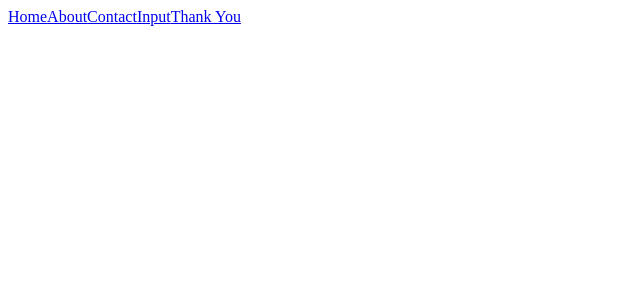
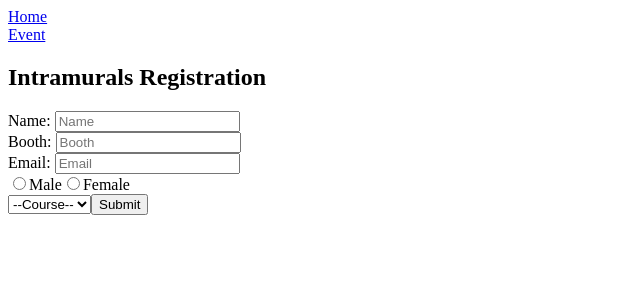
Before and after one commit to YHENGYHANG/REACT, a React (Vite) app: page /foundationR in a window 1280 px wide. Shown: the top 300 px of the page, without its empty margins (0-640 px from the left). Built offline with nearby package versions, Linux system fonts and the light colour scheme.

Commit message:
makabuang

```diff
--- a/src/App.jsx
+++ b/src/App.jsx
@@ -2,81 +2,43 @@
 //DC4 - 05:00 - 06:00pm (Monday & Wednesday & Friday)
 
 import {  Routes, Route } from 'react-router-dom'
-import {useNavigate} from 'react-router-dom'
-import { useState } from 'react'
+// import {useNavigate} from 'react-router-dom'
+// import { useState } from 'react'
 
 // import Header from './Header.jsx'
 // import StudentCard from './StudentCard.jsx'
 // import AttendanceCounter from './AttendanceCounter.jsx'
 
-function Home() {return <h1>Home Page</h1>; }
-function About() {return <h1>About Page</h1>; }
+// function Home() {return <h1>Home Page</h1>; }
+// function About() {return <h1>About Page</h1>; }
+import Home from './Home.jsx';
+import Event from './Event.jsx';
 
-function Contact() {
-  const [form, setForm] = useState({ name: '', email: '' });
-  const [error, setError] = useState('');
-  const navigate = useNavigate();
+import IntramsDetail from './IntramsDetail.jsx';
+import IntramsRegistration from './IntramsRegistration.jsx';
 
-  function handleChange(e) {
-    const { name, value } = e.target;
-    setForm(prev => ({ ...prev, [name]: value }));
-  }
-
-  function handleSubmit(e) {
-    e.preventDefault(); // stop page reload
-
-    if (!form.name.trim() || !form.email.trim()) {
-      setError('Name and Email are both required.');
-      return;
-    }
-
-    setError('');
-    navigate('/thank-you');
-  }
-
-  return (
-    <div>
-      <h1>Contact Page</h1>
-      <form onSubmit={handleSubmit}>
-        <input
-          type="text"
-          name="name"
-          value={form.name}
-          onChange={handleChange}
-          placeholder="Name"
-        />
-        <input
-          type="email"
-          name="email"
-          value={form.email}
-          onChange={handleChange}
-          placeholder="Email"
-        />
-        <button type="submit">Submit</button>
-      </form>
-      {error && <p style={{ color: 'red' }}>{error}</p>}
-    </div>
-  );
-}
-
-function ThankYou() {
-  return <h1>Thank you! Your message was received.</h1>;
-}
+import FoundationD from './FoundationD.jsx';
+import FoundationR from './FoundationR.jsx';
 
 
-function NameInput(){
-  const [name, setName] = useState('');
-  return(
-    <div>
-     <input
-       value={name}
-       onChange={(e) => setName(e.target.value)}
-       placeholder="Enter your name"
-     />
-    <p>Hello, {name}!</p>
-    </div>
-  );
-}
+// function ThankYou() {
+//   return <h1>Thank you! Your message was received.</h1>;
+// }
+
+
+// function NameInput(){
+//   const [name, setName] = useState('');
+//   return(
+//     <div>
+//      <input
+//        value={name}
+//        onChange={(e) => setName(e.target.value)}
+//        placeholder="Enter your name"
+//      />
+//     <p>Hello, {name}!</p>
+//     </div>
+//   );
+// }
 
 
 
@@ -97,10 +59,11 @@ function App(){
       <NavBar />
       <Routes>
         <Route path="/" element={<Home />} />
-        <Route path="/about" element={<About />} />
-        <Route path="/contact" element={<Contact />} />
-        <Route path="/input" element={<NameInput />} />
-        <Route path="/thank-you" element={<ThankYou />} />
+        <Route path="/event" element={<Event />} />
+        <Route path="/intramsD" element={<IntramsDetail />} />
+        <Route path="/intramsR" element={<IntramsRegistration />} />
+        <Route path="/foundationD" element={<FoundationD />} />
+        <Route path="/foundationR" element={<FoundationR />} />
       </Routes>
 
 
--- /dev/null
+++ b/src/Event.jsx
@@ -0,0 +1,25 @@
+import { Link } from "react-router-dom";
+
+function Event(){
+    const event = ['Intramurals', 'Foundation Day', "Buwan ng Wika"];
+
+    return(
+        <div>
+            <h2>In coming Events:</h2>
+            <ul>
+                {event.map((item, index) => (
+                    <li key={index}>{item}</li>
+                ))}
+
+
+            </ul>
+
+            <h2>Details:</h2>
+            <Link to="/intramsD">Intramurals Detail</Link>
+            <br></br>
+            <Link to="/foundationD">Foundataion Day Details</Link>
+            <br></br>
+            <Link to="/buwan">Buwan ng Wika Registration</Link>
+        </div>
+    )
+}export default Event
--- /dev/null
+++ b/src/FoundationD.jsx
@@ -0,0 +1,17 @@
+import { Link } from "react-router-dom"
+function FoundationD(){
+    return(
+    <div>
+        <h1>Foundation Day 2027</h1>
+        <h2>Details:</h2>
+        <p><b>Date: </b>March 3, 2027</p>
+        <p><b>Location:</b> Mater Dei College</p>
+        <p>Click and join for our annual Foundation Day!!</p>
+
+        <br></br>
+        <h2>Registration:</h2>
+        <Link to="/foundationR">Foundation Day Registration</Link>
+        <br></br>
+    </div>
+    )
+}export default FoundationD
--- /dev/null
+++ b/src/FoundationR.jsx
@@ -0,0 +1,107 @@
+import {useState} from "react";
+
+function FoundationR(){
+    const [form, setForm] = useState({ name: '', sport: '' });
+    const [radioB, setRB] = useState('');
+    const [dropL, setDrop] = useState('');
+    // const [error, setError] = useState('');
+
+
+  function handleChange(e) {
+    const { name, value } = e.target;
+    setForm(prev => ({ ...prev, [name]: value }));
+
+  }
+
+  function handleRadio(){
+    setRB(event.target.value);
+  }
+
+  function handleDrop(){
+    setDrop(event.target.value);
+  }
+
+  function handleSubmit(e) {
+    alert('Registration Submitted!!')
+
+    e.preventDefault(); // stop page reload
+    console.log('FOUNDATION DAY REGISTRATION:')
+    console.log('Name: ', form.name)
+    console.log('Sport: ', form.sport)
+    console.log(`Sex: ${radioB}`)
+    console.log(`Course: ${dropL}`)
+
+    // if (!form.name.trim() || !form.sport.trim()) {
+    //   setError('Name and Email are both required.');
+    //   return;
+    // }
+
+//     setError('');
+//     navigate('/thank-you');
+  }
+
+  return (
+    <div>
+      <h2>Intramurals Registration</h2>
+      <form onSubmit={handleSubmit}>
+        <label>Name: </label>
+        <input
+          type="text"
+          name="name"
+          value={form.name}
+          onChange={handleChange}
+          placeholder="Name"
+          required
+        /> <br></br>
+        <label>Booth: </label>
+        <input
+          type="text"
+          name="Booth"
+          value={form.booth}
+          onChange={handleChange}
+          placeholder="Booth"
+          required
+        /><br></br>
+        <label>Email: </label>
+        <input
+          type="email"
+          name="email"
+          value={form.email}
+          onChange={handleChange}
+          placeholder="Email"
+          required
+        /><br></br>
+
+    <label>
+        <input type="radio"
+        name="radio"
+        value="Male"
+        checked={radioB==='Male'}
+        onChange={handleRadio}
+        />
+        Male
+    </label>
+
+    <label>
+        <input type="radio"
+        name="radio"
+        value="Female"
+        checked={radioB==='Female'}
+        onChange={handleRadio}
+        />
+        Female
+    </label>
+        <br></br>
+
+    <select id="course" value={dropL} onChange={handleDrop}>
+        <option value="default">--Course--</option>
+        <option value="BSIT">BSIT</option>
+        <option value="BSCS">BSCS</option>
+    </select>
+
+        <button type="submit">Submit</button>
+      </form>
+      {/* {error && <p style={{ color: 'red' }}>{error}</p>} */}
+    </div>
+  );
+}export default FoundationR
--- /dev/null
+++ b/src/Home.jsx
@@ -0,0 +1,8 @@
+function Home (){
+    return(
+        <div>
+            <h4>Home Page:</h4>
+            <p>Welcome my Precious!..</p>
+        </div>
+    )
+}export default Home
--- /dev/null
+++ b/src/IntramsDetail.jsx
@@ -0,0 +1,17 @@
+import { Link } from "react-router-dom"
+function IntramsDetail(){
+    return(
+    <div>
+        <h1>Intramurals 2026</h1>
+        <h2>Details:</h2>
+        <p><b>Date: </b>September 3, 2026</p>
+        <p><b>Location:</b> Mater Dei College, Activity Center</p>
+        <p>Click and join for our annual Intramurals Day!!</p>
+
+        <br></br>
+        <h2>Registration:</h2>
+        <Link to="/intramsR">Intramurals Registration</Link>
+        <br></br>
+    </div>
+    )
+}export default IntramsDetail
--- /dev/null
+++ b/src/IntramsRegistration.jsx
@@ -0,0 +1,111 @@
+import {useState} from "react";
+
+function IntramsRegistration(){
+    const [form, setForm] = useState({ name: '', sport: '' });
+    const [radioB, setRB] = useState('');
+    const [dropL, setDrop] = useState('');
+    // const [error, setError] = useState('');
+
+
+  function handleChange(e) {
+    const { name, value } = e.target;
+    setForm(prev => ({ ...prev, [name]: value }));
+
+  }
+  function handleRadio(){
+    setRB(event.target.value);
+  }
+
+  function handleDrop(){
+    setDrop(event.target.value);
+  }
+
+  function handleSubmit(e) {
+    alert('Registration Submitted!!')
+    console.log('INTRAMURALS DAY REGISTRATION:')
+    e.preventDefault(); // stop page reload
+    console.log('Name: ', form.name)
+    console.log('Sport: ', form.sport)
+    console.log(`Sex: ${radioB}`)
+    console.log(`Course: ${dropL}`)
+
+
+
+    // if (!form.name.trim() || !form.sport.trim()) {
+    //   setError('Name and Email are both required.');
+    //   return;
+    // }
+
+//     setError('');
+//     navigate('/thank-you');
+  }
+
+  return (
+    <div>
+      <h2>Intramurals Registration</h2>
+      <form onSubmit={handleSubmit}>
+        <label>Name: </label>
+        <input
+          type="text"
+          name="name"
+          value={form.name}
+          onChange={handleChange}
+          placeholder="Name"
+          required
+        /> <br></br>
+
+        <label>Sport: </label>
+        <input
+          type="text"
+          name="sport"
+          value={form.sport}
+          onChange={handleChange}
+          placeholder="Sport"
+          required
+        /><br></br>
+
+        <label>Email: </label>
+        <input
+          type="email"
+          name="email"
+          value={form.email}
+          onChange={handleChange}
+          placeholder="Email"
+          required
+        /><br></br>
+
+    <label>
+        <input type="radio"
+        name="radio"
+        value="Male"
+        checked={radioB==='Male'}
+        onChange={handleRadio}
+        />
+        Male
+    </label>
+
+    <label>
+        <input type="radio"
+        name="radio"
+        value="Female"
+        checked={radioB==='Female'}
+        onChange={handleRadio}
+        />
+        Female
+    </label>
+
+
+      <select id="course" value={dropL} onChange={handleDrop}>
+        <option value="default">--Course--</option>
+        <option value="BSIT">BSIT</option>
+        <option value="BSCS">BSCS</option>
+      </select>
+
+
+        <br></br>
+        <button type="submit">Submit</button>
+      </form>
+
+    </div>
+  );
+}export default IntramsRegistration
--- a/src/NavBar.jsx
+++ b/src/NavBar.jsx
@@ -4,10 +4,14 @@ function NavBar() {
     return(
         <nav>
             <Link to="/">Home</Link>
-            <Link to="/about">About</Link>
-            <Link to="/contact">Contact</Link>
+            <br></br>
+            <Link to="/event">Event</Link>
+            <br></br>
+            {/* <Link to="/contact">Contact</Link>
+            <br></br>
             <Link to="/input">Input</Link>
-            <Link to="/thank-you">Thank You</Link>
+            <br></br>
+            <Link to="/thank-you">Thank You</Link> */}
         </nav>
     );
 }
```
